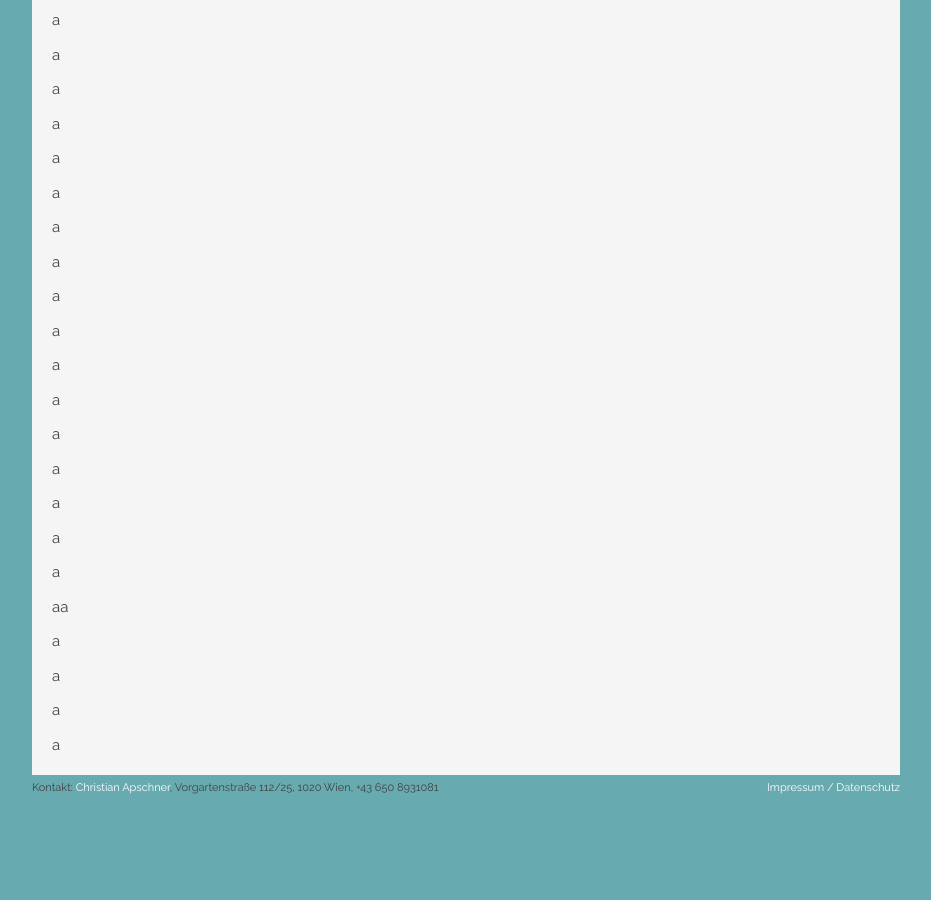
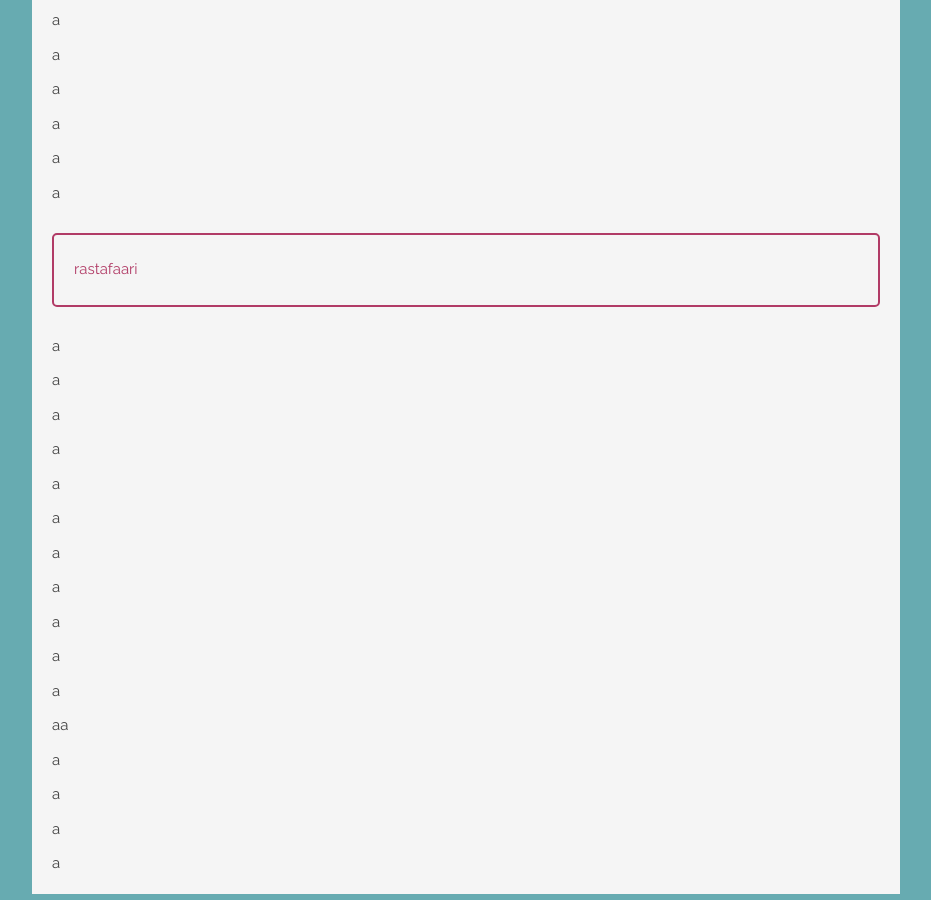
Before and after one commit to manulari/contactimprovisationat, a Jekyll site: the page built from _all_pages/a.md, in a window 1280 px wide and 900 px high, scrolled down 1675 px. Shown: the whole window, without its empty margins (174-1105 px from the left). Built offline with Jekyll 4.4.1, drawn with Linux system fonts in a browser that asks for light colours; before the commit the page ends 2520 px from its top, so only the background shows below that.

Commit message:
Update page “a”

```diff
--- a/_all_pages/a.md
+++ b/_all_pages/a.md
@@ -104,6 +104,8 @@
 
 a
 
+> rastafaari
+
 a
 
 a
```
